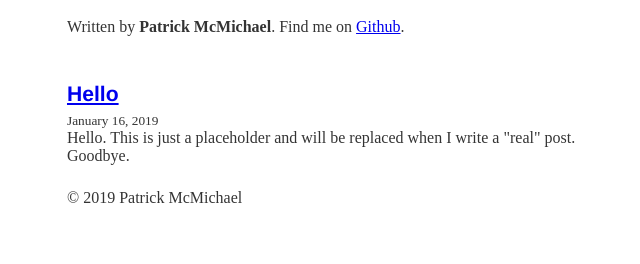
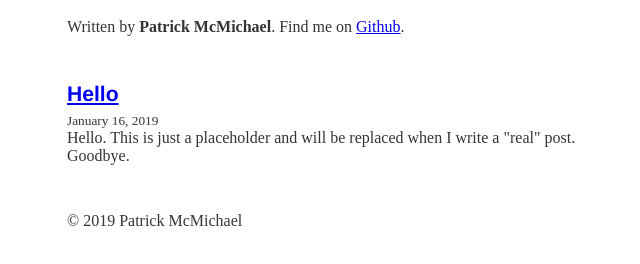
Before and after one commit to Saturn/patrickmcmichael.org, a Gatsby site: page / in a window 1280 px wide. Shown: the part 98-362 px from the top of the page, without its empty margins (312-952 px from the left). Built offline with nearby package versions, Linux system fonts and the light colour scheme; Gatsby itself is replaced by a stand-in of ours; some packages are replaced by stand-ins of ours; what typography-theme-judah would draw is missing.

Commit message:
Add margin to top of the footer

```diff
--- a/src/components/Layout.js
+++ b/src/components/Layout.js
@@ -61,7 +61,11 @@ class Layout extends React.Component {
       >
         {header}
         {children}
-        <footer>
+        <footer
+          style={{
+            marginTop: rhythm(2)
+          }}
+        >
           © {new Date().getFullYear()} Patrick McMichael
         </footer>
       </div>
```
